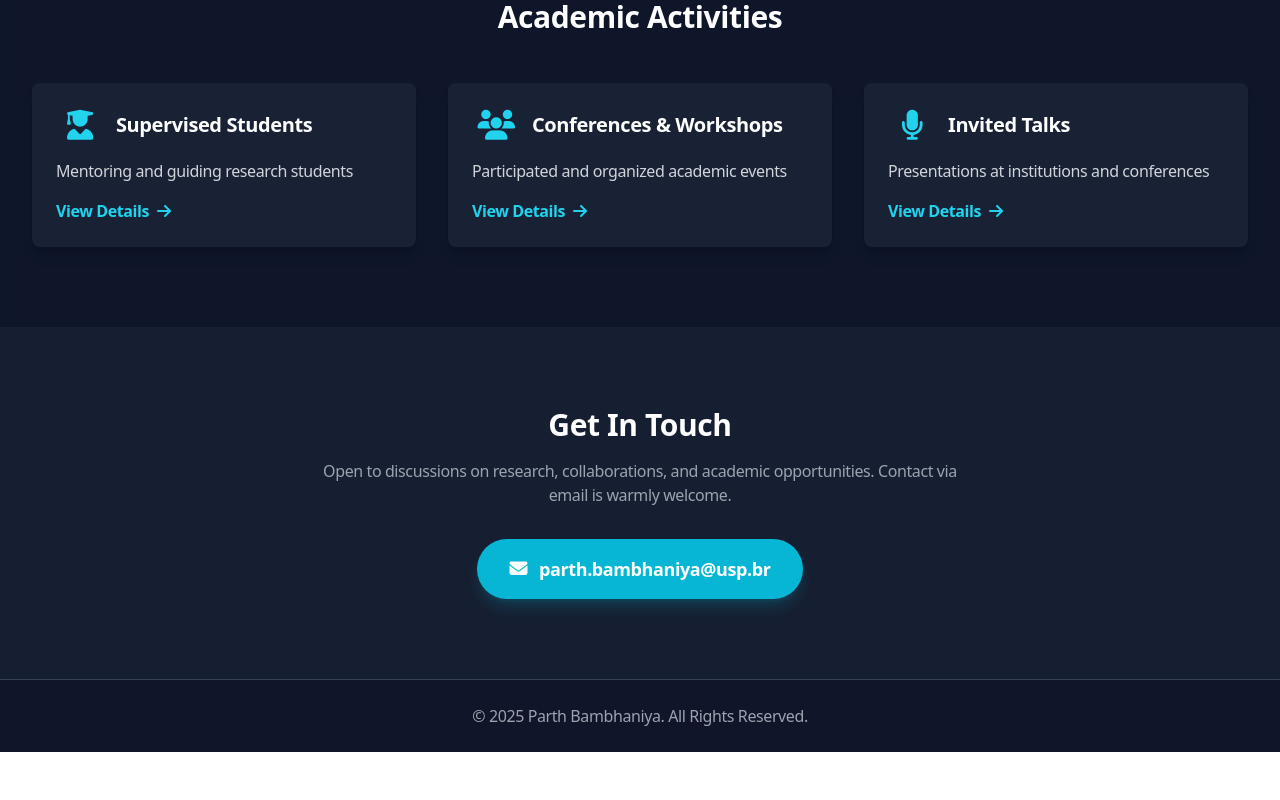
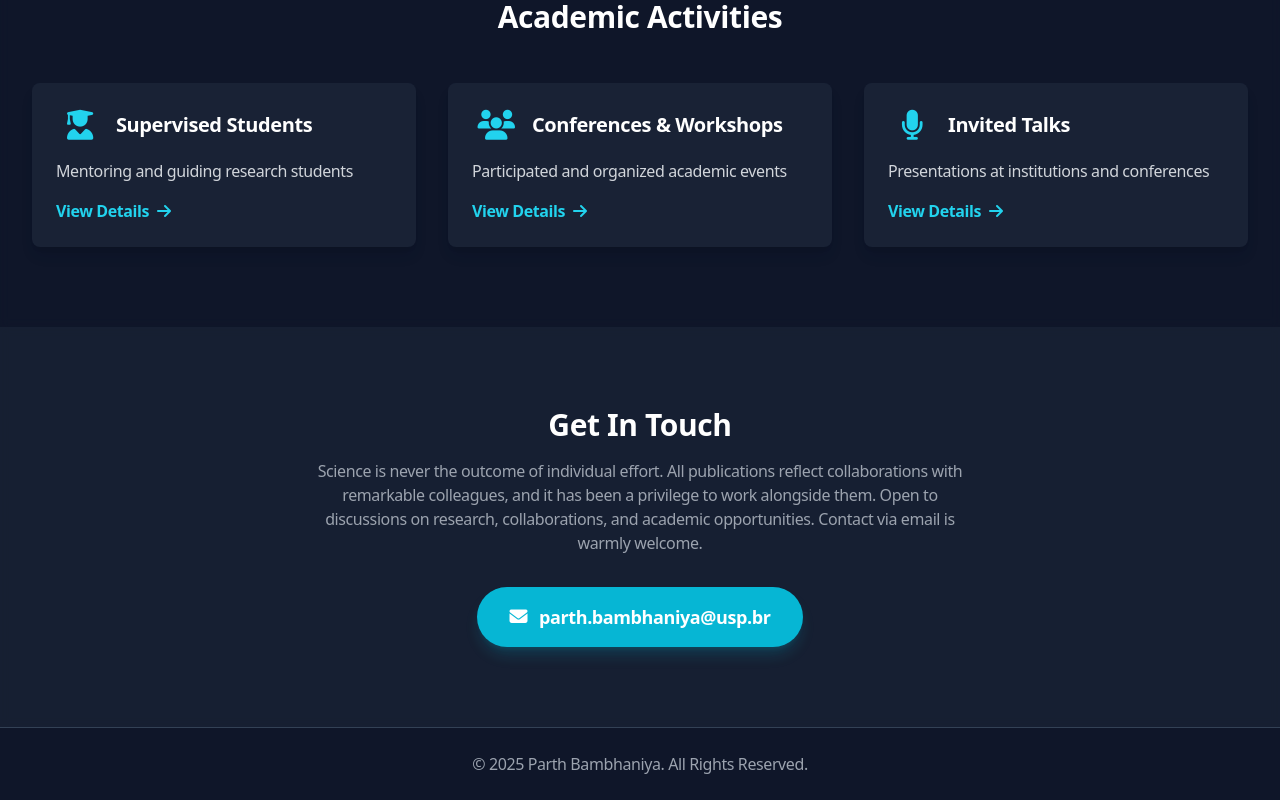
Before and after one commit to Parth-G-Bambhaniya/Parth-G-Bambhaniya.github.io, a React (Vite) app: page / in a window 1280 px wide. Shown: the part 5993-6793 px from the top of the page. Before the commit the page ends 6745 px from the top, so only its background shows below. Built offline with nearby package versions, Linux system fonts and the light colour scheme; some icons are missing.

Commit message:
Update App.jsx

```diff
--- a/src/App.jsx
+++ b/src/App.jsx
@@ -730,7 +730,7 @@ const MainPage = ({ setPage }) => {
             <AnimatedSection id="contact" className="bg-slate-800/50 backdrop-blur-sm">
                 <div className="container mx-auto text-center">
                     <h2 className="text-3xl font-bold text-white mb-4">Get In Touch</h2>
-                    <p className="text-gray-400 mb-8 max-w-2xl mx-auto">Open to discussions on research, collaborations, and academic opportunities. Contact via email is warmly welcome.</p>
+                    <p className="text-gray-400 mb-8 max-w-2xl mx-auto">Science is never the outcome of individual effort. All publications reflect collaborations with remarkable colleagues, and it has been a privilege to work alongside them. Open to discussions on research, collaborations, and academic opportunities. Contact via email is warmly welcome.</p>
                     <motion.a href={`mailto:${personalInfo.email}`} className="inline-flex items-center bg-cyan-500 text-white px-8 py-4 rounded-full text-lg font-semibold hover:bg-cyan-600 transition-all duration-300 transform hover:scale-105 shadow-lg shadow-cyan-500/20" whileHover={{ scale: 1.05 }} whileTap={{ scale: 0.95 }}>
                         <i className="fa-solid fa-envelope mr-3"></i> {personalInfo.email}
                     </motion.a>
```
